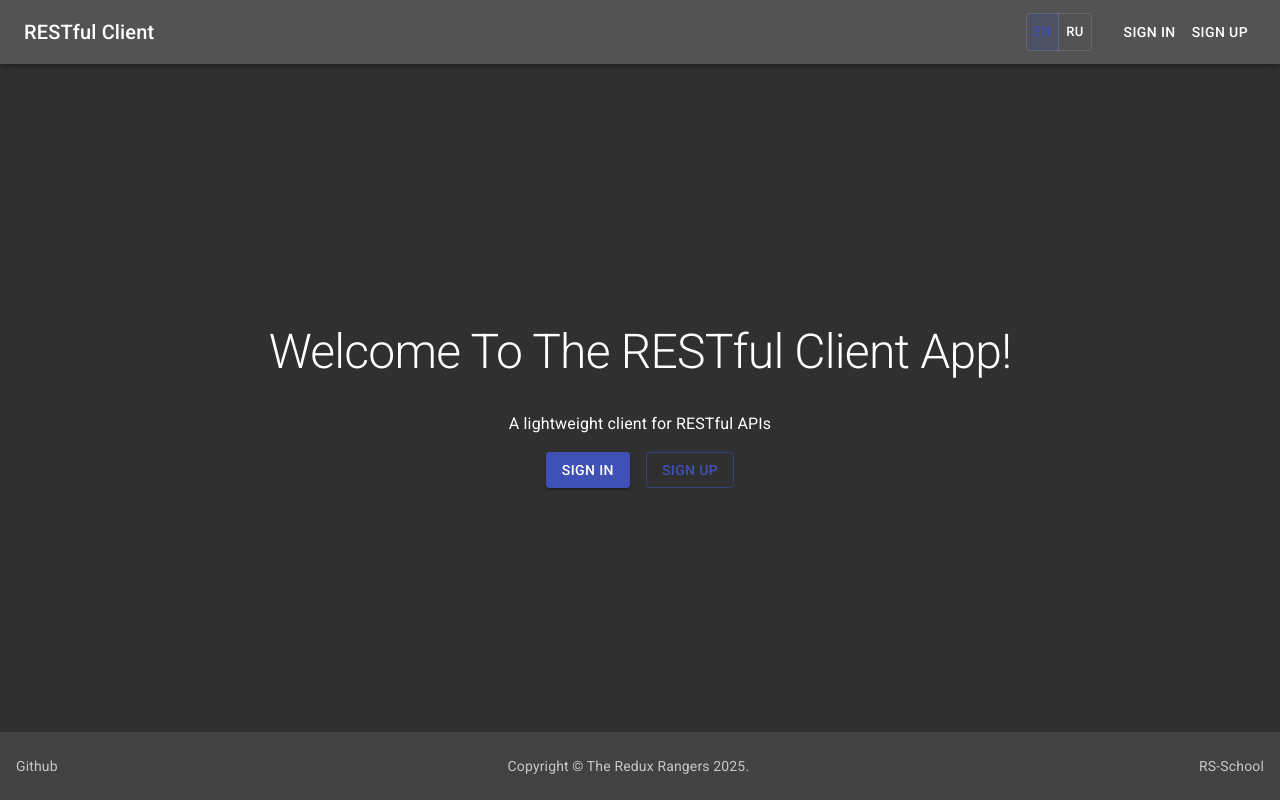
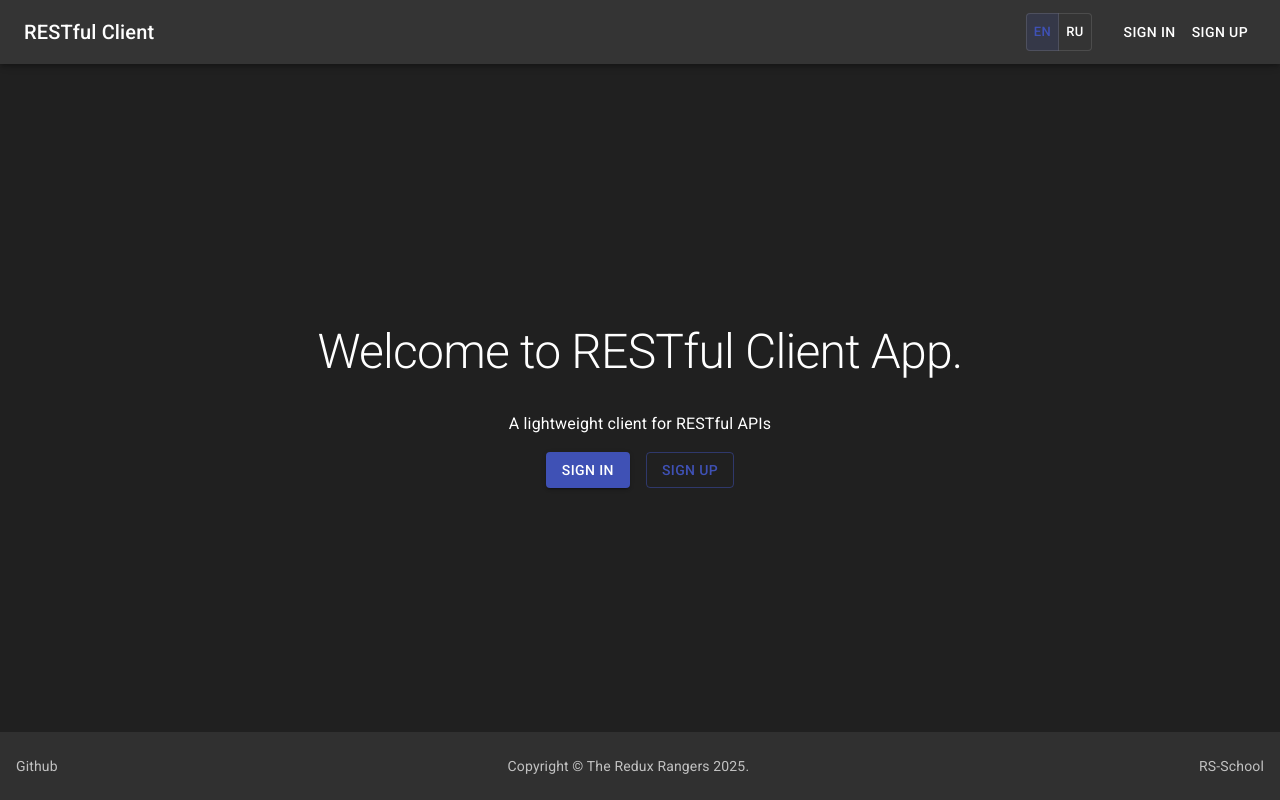
Before and after one commit to NadyaGus/rest-client-app, a Next.js app: page / in a window 1280 px wide. Built offline with nearby package versions, Linux system fonts and the light colour scheme; what @mui/material-nextjs would draw is missing.

Commit message:
feat: update styles and main for signed user

```diff
--- a/src/app/page.tsx
+++ b/src/app/page.tsx
@@ -3,13 +3,23 @@ import { Box, Button, Container, Typography } from '@mui/material';
 import Link from 'next/link';
 
 export default function Home() {
+  const isAuthenticatedUser = false; // TODO: check auth
+  const userName = 'John Doe';
+
+  const links = [
+    { href: ROUTES.restClient.href, title: ROUTES.restClient.title },
+    { href: ROUTES.variables.href, title: ROUTES.variables.title },
+    { href: ROUTES.history.href, title: ROUTES.history.title },
+  ];
+
   return (
     <Container sx={{ display: 'flex', flexDirection: 'column', alignItems: 'center', gap: 2 }}>
       <Typography variant="h1" component="h1" sx={{ m: 2, fontSize: '3rem', textAlign: 'center' }}>
-        Welcome To The RESTful Client App!
+        {isAuthenticatedUser ? 'Welcome Back, ' + userName + '!' : 'Welcome to RESTful Client App.'}
       </Typography>
       <Typography component={'p'}>A lightweight client for RESTful APIs</Typography>
 
+      {!isAuthenticatedUser && (
         <Box sx={{ display: 'flex', gap: 2 }}>
           <Link href={ROUTES.signIn.href}>
             <Button variant="contained">Sign in</Button>
@@ -19,6 +29,19 @@ export default function Home() {
             <Button variant="outlined">Sign up</Button>
           </Link>
         </Box>
+      )}
+
+      {isAuthenticatedUser && (
+        <Box sx={{ display: 'flex', gap: 2, flexWrap: 'wrap', justifyContent: 'center' }}>
+          {links.map(({ href, title }) => (
+            <Box key={title} sx={{ m: 1, color: '#3f51b5' }}>
+              <Link key={title} href={href}>
+                {title}
+              </Link>
+            </Box>
+          ))}
+        </Box>
+      )}
     </Container>
   );
 }
--- a/src/components/footer/Footer.tsx
+++ b/src/components/footer/Footer.tsx
@@ -2,7 +2,8 @@ import { Box, Typography } from '@mui/material';
 import Link from 'next/link';
 
 export const Footer = () => {
-  const bgColor = '#424242';
+  const bgColor = '#303030';
+
   return (
     <Box
       component="footer"
--- a/src/constants.ts
+++ b/src/constants.ts
@@ -1,4 +1,6 @@
-export const ROUTES: Record<string, { href: string; title: string }> = {
+type Routes = 'Home' | 'signIn' | 'signUp' | 'restClient' | 'variables' | 'history';
+
+export const ROUTES: Record<Routes, { href: string; title: string }> = {
   Home: {
     href: '/',
     title: 'Home',
@@ -11,4 +13,16 @@ export const ROUTES: Record<string, { href: string; title: string }> = {
     href: '/sign-up',
     title: 'Sign up',
   },
+  restClient: {
+    href: '/rest-client',
+    title: 'RESTful Client',
+  },
+  variables: {
+    href: '/variables',
+    title: 'Variables',
+  },
+  history: {
+    href: '/history',
+    title: 'History',
+  },
 } as const;
--- a/src/theme.ts
+++ b/src/theme.ts
@@ -15,8 +15,8 @@ const theme = createTheme({
       main: '#f50057',
     },
     background: {
-      default: '#303030',
-      paper: '#424242',
+      default: '#202020',
+      paper: '#202020',
     },
   },
 });
```
Lines whose indentation alone changed are shown as unchanged.
